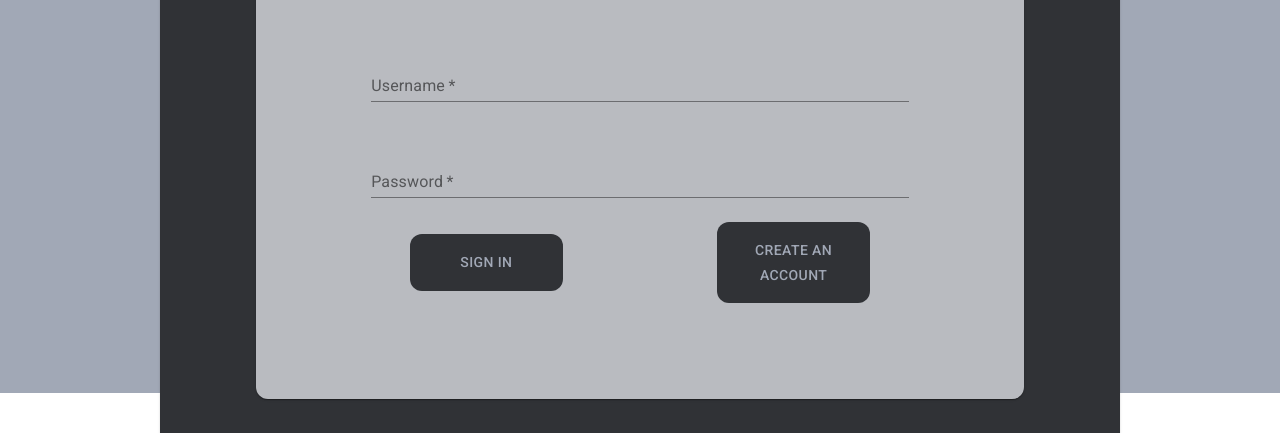
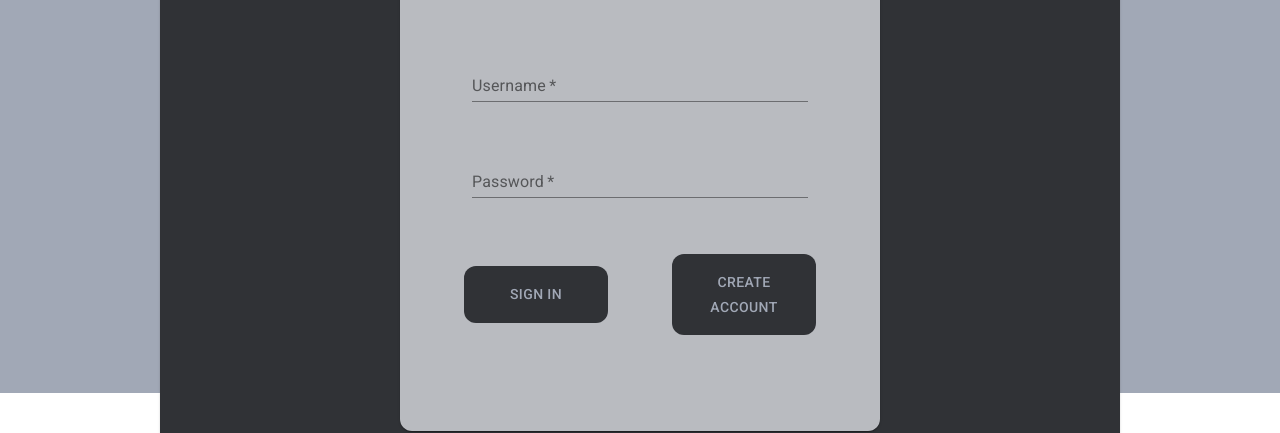
Before and after one commit to japerry911/SkylordsTimekeeping, a React (Create React App) app in the folder frontend/: page /sign-in in a window 1280 px wide. Shown: the part 951-1384 px from the top of the page. Built offline with nearby package versions, Linux system fonts and the light colour scheme.

Commit message:
Ready for merge, need to add redux before adding in user authentication step

```diff
--- a/frontend/src/pages/SignIn/SignIn.js
+++ b/frontend/src/pages/SignIn/SignIn.js
@@ -68,7 +68,7 @@ const SignIn = () => {
                 >
                   <Button className={classes.buttonStyle}>Sign In</Button>
                   <Button className={classes.buttonStyle}>
-                    Create an Account
+                    Create Account
                   </Button>
                 </Grid>
               </Paper>
--- a/frontend/src/pages/SignIn/SignInStyles.js
+++ b/frontend/src/pages/SignIn/SignInStyles.js
@@ -26,7 +26,7 @@ export const useStyles = makeStyles((theme) => ({
     marginBottom: "3rem",
     backgroundColor: theme.palette.primary.main,
     color: theme.palette.secondary.main,
-    width: "20%",
+    width: "30%",
     borderRadius: 12,
     padding: "1rem",
     "&:hover": {
@@ -45,7 +45,7 @@ export const useStyles = makeStyles((theme) => ({
     margin: "1.5rem 0",
   },
   subPaperStyle: {
-    width: "80%",
+    width: "50%",
     height: "50%",
     padding: "3rem 0",
     backgroundColor: theme.colors.lightGray,
@@ -63,5 +63,6 @@ export const useStyles = makeStyles((theme) => ({
     width: "100%",
     justifyContent: "space-evenly",
     alignItems: "center",
+    paddingTop: "2rem",
   },
 }));
```
